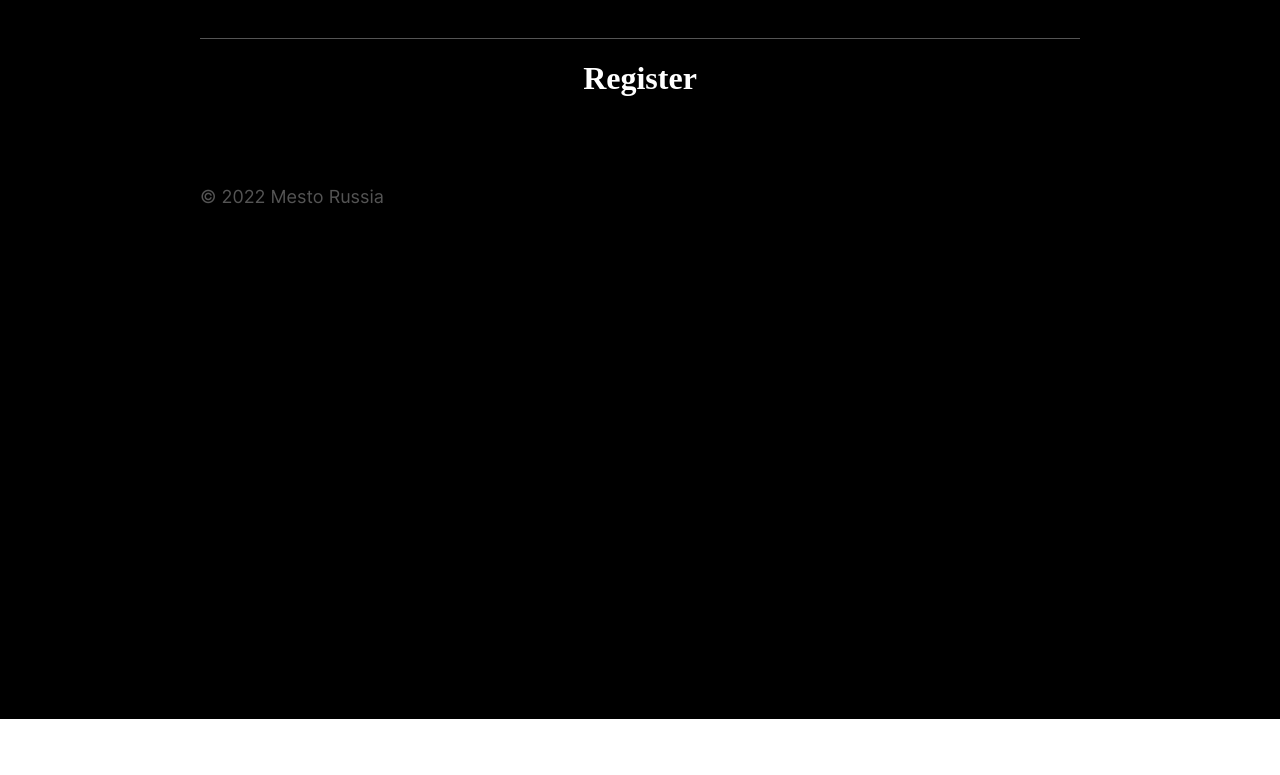
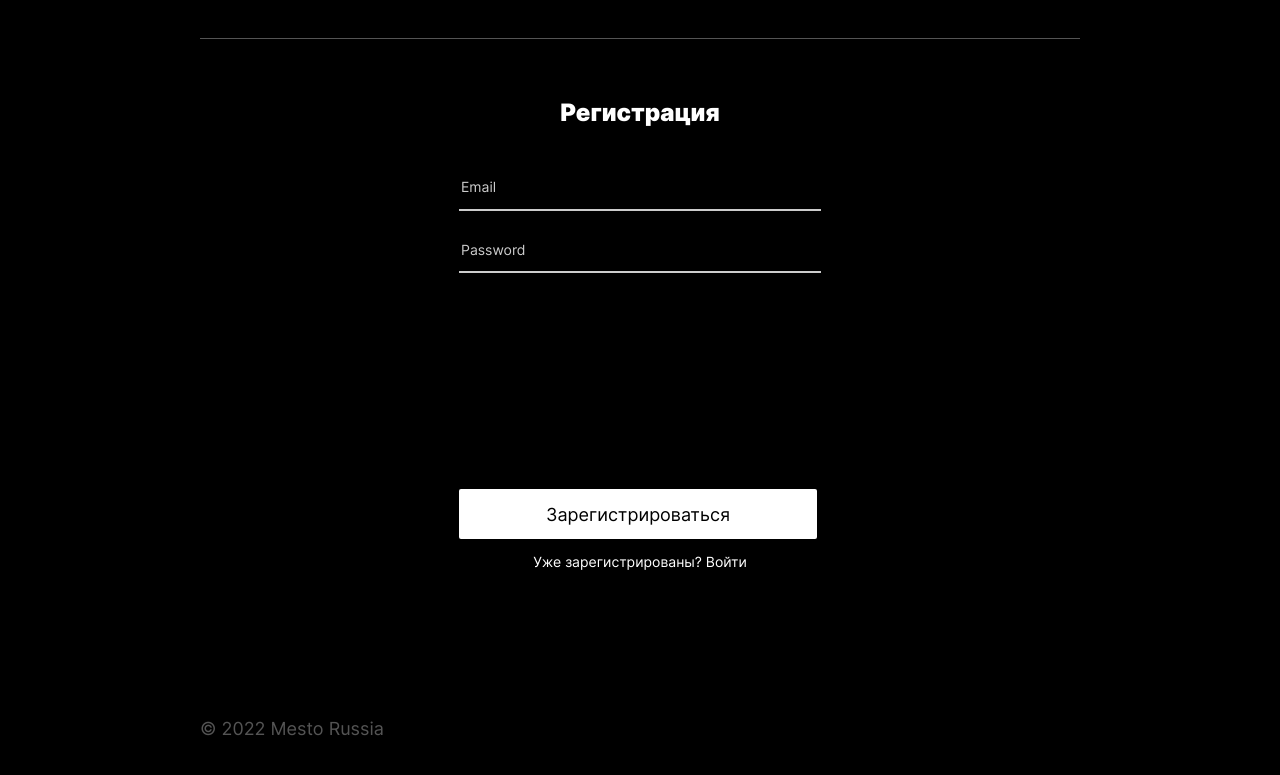
Before and after one commit to HeikkeB/react-mesto-auth, a React app: page /sign-up in a window 1280 px wide. Shown: the part 81-856 px from the top of the page. Before the commit the page ends 800 px from the top, so only its background shows below. Built offline with nearby package versions, Linux system fonts and the light colour scheme; no server answers.

Commit message:
feat: page register and login

```diff
--- /dev/null
+++ b/src/blocks/auth/__container/auth__container.css
@@ -0,0 +1,7 @@
+.auth__container {
+  display: flex;
+  flex-direction: column;
+  align-items: center;
+  justify-content: center;
+  margin: 60px 0 80px;
+}
--- /dev/null
+++ b/src/blocks/auth/__form/auth__form.css
@@ -0,0 +1,4 @@
+.auth__form {
+  display: flex;
+  flex-direction: column;
+}
--- /dev/null
+++ b/src/blocks/auth/__input/auth__input.css
@@ -0,0 +1,23 @@
+.auth__input {
+  font-family: 'Inter';
+  font-style: normal;
+  font-weight: 400;
+  font-size: 14px;
+  line-height: 1.2;
+  padding-bottom: 13px;
+  margin-bottom: 30px;
+  color: #ffffff;
+  background: none;
+  width: 358px;
+  border: none;
+  border-bottom: 2px solid #cccccc;
+  outline: none;
+}
+
+.auth__input::-webkit-input-placeholder {
+  color: #cccccc;
+}
+
+.auth__input::-moz-placeholder {
+  color: #cccccc;
+}
--- /dev/null
+++ b/src/blocks/auth/__link/auth__link.css
@@ -0,0 +1,11 @@
+.auth__link {
+  font-family: 'Inter';
+  font-style: normal;
+  font-weight: 400;
+  font-size: 14px;
+  line-height: 1.2;
+  text-align: center;
+  color: #ffffff;
+  text-decoration: none;
+  margin: 15px 0 0;
+}
--- /dev/null
+++ b/src/blocks/auth/__submit-btn/auth__submit-btn.css
@@ -0,0 +1,15 @@
+.auth__submit-btn {
+  margin: 186px 0 0;
+  width: 358px;
+  height: 50px;
+  background: #ffffff;
+  border-radius: 2px;
+  font-family: 'Inter';
+  font-style: normal;
+  font-weight: 400;
+  font-size: 18px;
+  line-height: 1.2;
+  border: none;
+  text-align: center;
+  color: #000000;
+}
--- /dev/null
+++ b/src/blocks/auth/__title/auth__title.css
@@ -0,0 +1,10 @@
+.auth__title {
+  font-family: 'Inter';
+  font-style: normal;
+  font-weight: 900;
+  font-size: 24px;
+  line-height: 1.2;
+  text-align: center;
+  color: #ffffff;
+  margin: 0 0 50px;
+}
--- /dev/null
+++ b/src/components/InfoTooltip.jsx
@@ -0,0 +1,5 @@
+import React from 'react'
+
+export function InfoTooltip() {
+  return <div>InfoTooltip</div>
+}
--- a/src/components/Login.jsx
+++ b/src/components/Login.jsx
@@ -1,6 +1,30 @@
 import React from 'react'
 
 export function Login() {
-  const color = { color: '#FFFFFF' }
-  return <h1 style={color}>Login</h1>
+  return (
+    <div className="login">
+      <div className="auth__container">
+        <h2 className="auth__title">Вход</h2>
+        <form className="auth__form">
+          <input
+            className="auth__input"
+            id="email"
+            name="email"
+            type="email"
+            placeholder="Email"
+            required
+          />
+          <input
+            className="auth__input"
+            id="password"
+            name="password"
+            type="password"
+            placeholder="Password"
+            required
+          />
+          <button className="auth__submit-btn">Войти</button>
+        </form>
+      </div>
+    </div>
+  )
 }
--- /dev/null
+++ b/src/components/ProtectedRoute.jsx
@@ -0,0 +1,5 @@
+import React from 'react'
+
+export function ProtectedRoute() {
+  return <div>ProtectedRoute</div>
+}
--- a/src/components/Register.jsx
+++ b/src/components/Register.jsx
@@ -1,6 +1,33 @@
 import React from 'react'
 
 export function Register() {
-  const color = { color: '#FFFFFF' }
-  return <h1 style={color}>Register</h1>
+  return (
+    <div className="register">
+      <div className="auth__container">
+        <h2 className="auth__title">Регистрация</h2>
+        <form className="auth__form">
+          <input
+            className="auth__input"
+            id="email"
+            name="email"
+            type="email"
+            placeholder="Email"
+            required
+          />
+          <input
+            className="auth__input"
+            id="password"
+            name="password"
+            type="password"
+            placeholder="Password"
+            required
+          />
+          <button className="auth__submit-btn">Зарегистрироваться</button>
+        </form>
+        <a className="auth__link" href="#">
+          Уже зарегистрированы? Войти
+        </a>
+      </div>
+    </div>
+  )
 }
--- a/src/index.css
+++ b/src/index.css
@@ -10,6 +10,15 @@
 @import url(./blocks/header/__logo/header__logo.css);
 
 @import url(./blocks/content/content.css);
+
+@import url(./blocks/auth/register.css);
+@import url(./blocks/auth/login.css);
+@import url(./blocks/auth/__container/auth__container.css);
+@import url(./blocks/auth/__title/auth__title.css);
+@import url(./blocks/auth/__form/auth__form.css);
+@import url(./blocks/auth/__input/auth__input.css);
+@import url(./blocks/auth/__link/auth__link.css);
+@import url(./blocks/auth/__submit-btn/auth__submit-btn.css);
 
 @import url(./blocks/profile/profile.css);
 @import url(./blocks/profile/__info/profile__info.css);
```
Also changed, not shown: src/blocks/auth/login.css (added), src/blocks/auth/register.css (added).
